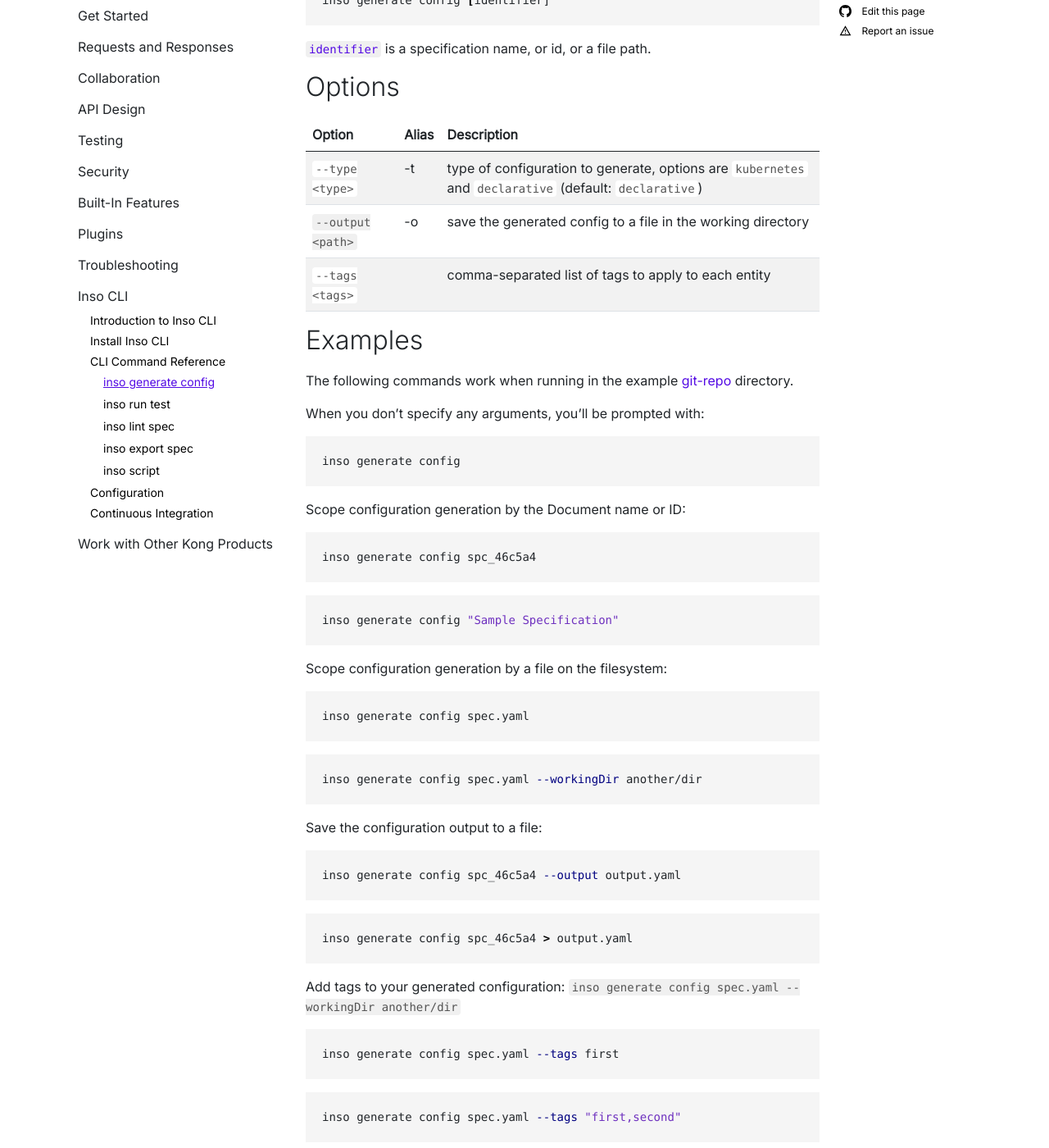
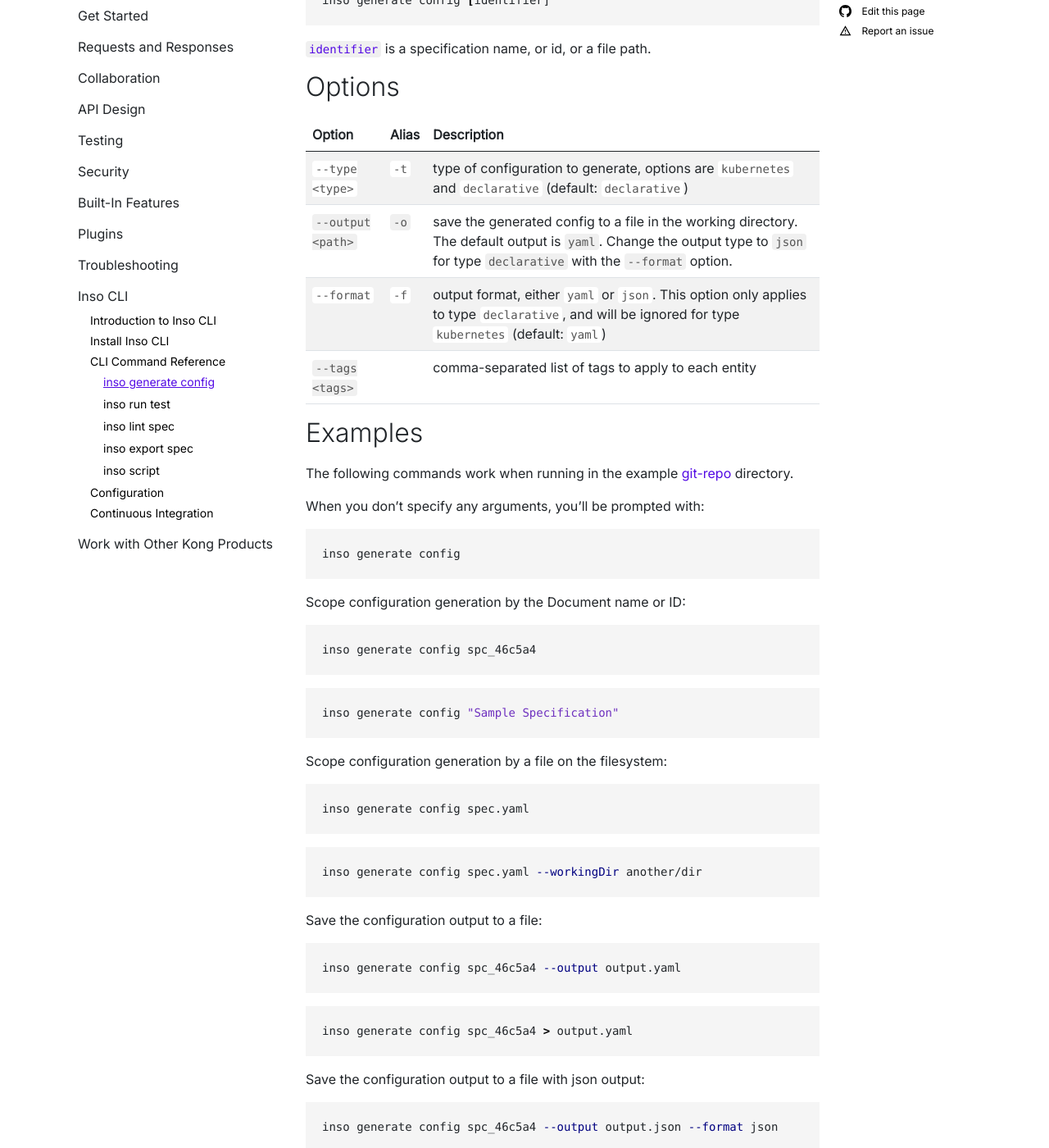
Before and after one commit to Kong/insomnia-docs, a Jekyll site: the page built from docs/inso-cli/cli-command-reference/inso-generate-config.md, in a window 1280 px wide and 1400 px high, scrolled down 462 px. Shown: the whole window at 82% size. Built offline with Jekyll 4.4.1, drawn with Linux system fonts in a browser that asks for light colours; comment, search, counter and statistics services are not loaded.

Commit message:
[DOCU-2029] Add --format option for inso generate config (#65)
Co-authored-by: Jack Kavanagh <jackkav@gmail.com>

````diff
--- a/docs/inso-cli/cli-command-reference/inso-generate-config.md
+++ b/docs/inso-cli/cli-command-reference/inso-generate-config.md
@@ -25,8 +25,9 @@ inso generate config [identifier]
 {:.table .table-striped}
 Option | Alias | Description
 ----- | ----- | ------
-`--type <type>` |	-t	| type of configuration to generate, options are `kubernetes` and `declarative` (default: `declarative`)
-`--output <path>`	| -o | save the generated config to a file in the working directory
+`--type <type>` |	`-t`	| type of configuration to generate, options are `kubernetes` and `declarative` (default: `declarative`)
+`--output <path>`	| `-o` | save the generated config to a file in the working directory. The default output is `yaml`. Change the output type to `json` for type `declarative` with the `--format` option.
+`--format` | `-f` | output format, either `yaml` or `json`. This option only applies to type `declarative`, and will be ignored for type `kubernetes` (default: `yaml`)
 `--tags <tags>` | | comma-separated list of tags to apply to each entity
 
 ## Examples
@@ -69,6 +70,12 @@ inso generate config spc_46c5a4 --output output.yaml
 inso generate config spc_46c5a4 > output.yaml
 ```
 
+Save the configuration output to a file with json output:
+
+```bash
+inso generate config spc_46c5a4 --output output.json --format json
+```
+
 Add tags to your generated configuration:
 `inso generate config spec.yaml --workingDir another/dir`
 
````
